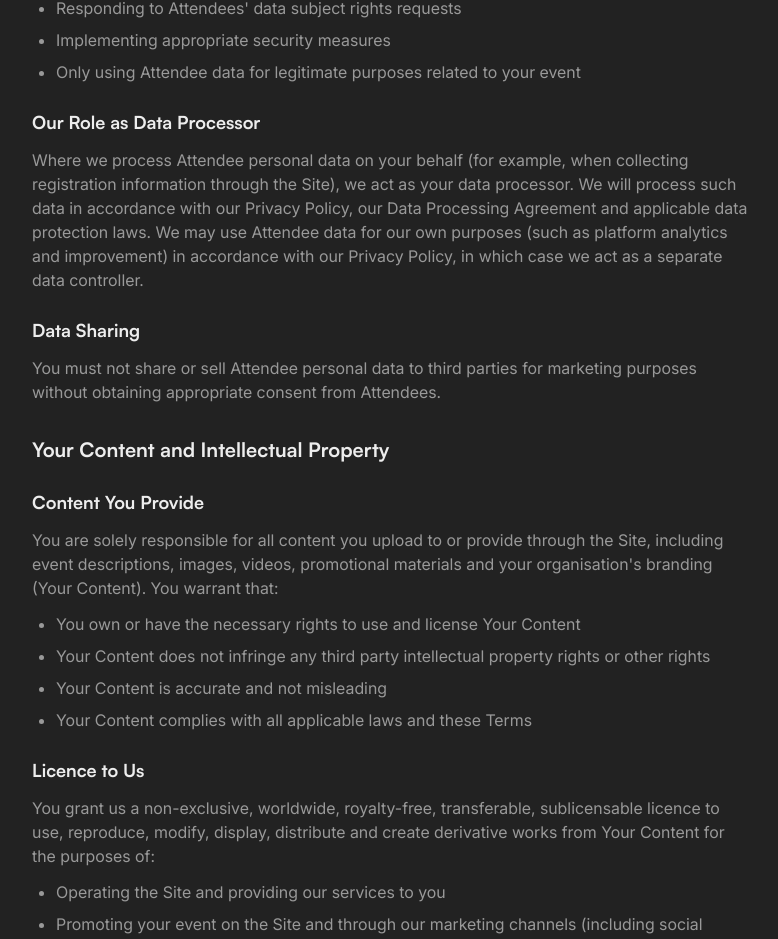
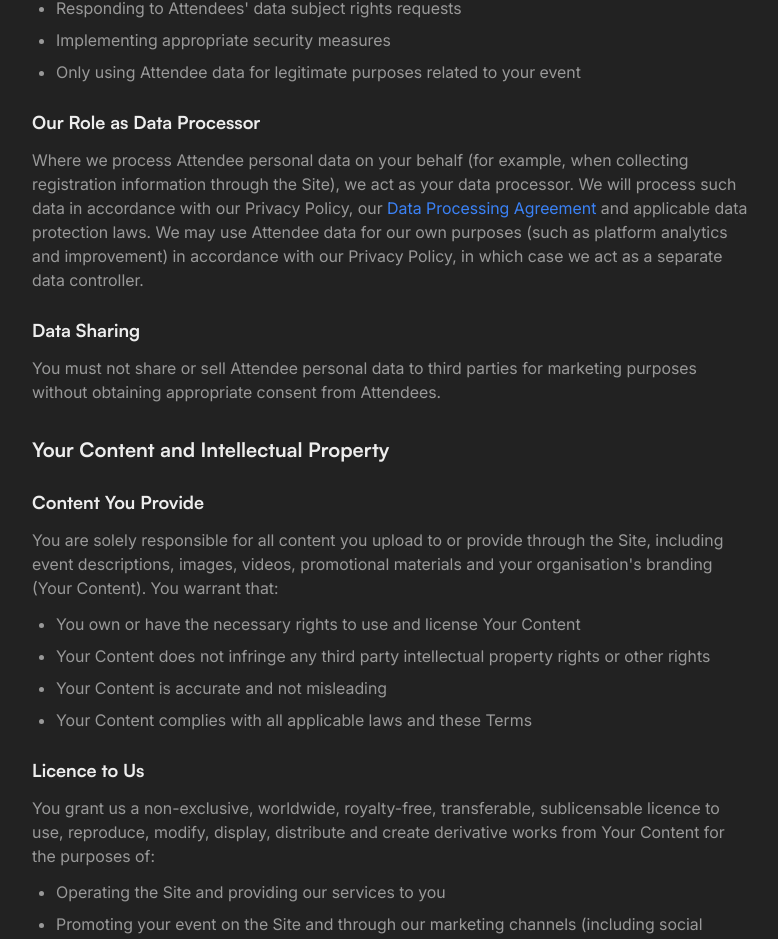
Before and after one commit to Swift-Food/events-website, a Next.js app: page /terms/organizer in a window 1280 px wide. Shown: the part 3891-4830 px from the top of the page, without its empty margins (376-1154 px from the left). Built offline with nearby package versions, Linux system fonts and the light colour scheme; no server answers.

Commit message:
Added DPA

```diff
--- a/src/app/terms/[termType]/OrganizerTermsContent.tsx
+++ b/src/app/terms/[termType]/OrganizerTermsContent.tsx
@@ -192,7 +192,16 @@ export default function OrganizerTermsContent() {
           <p className="text-muted-foreground">
             Where we process Attendee personal data on your behalf (for example, when collecting registration
             information through the Site), we act as your data processor. We will process such data in accordance
-            with our Privacy Policy, our Data Processing Agreement and applicable data protection laws. We may use
+            with our Privacy Policy, our{" "}
+            <a
+              href="/legal/data-processing-addendum.pdf"
+              target="_blank"
+              rel="noopener noreferrer"
+              className="text-primary hover:underline"
+            >
+              Data Processing Agreement
+            </a>{" "}
+            and applicable data protection laws. We may use
             Attendee data for our own purposes (such as platform analytics and improvement) in accordance with our
             Privacy Policy, in which case we act as a separate data controller.
           </p>
```
Also changed, not shown: 1 other file (tests, documents, lock files or other folders).
